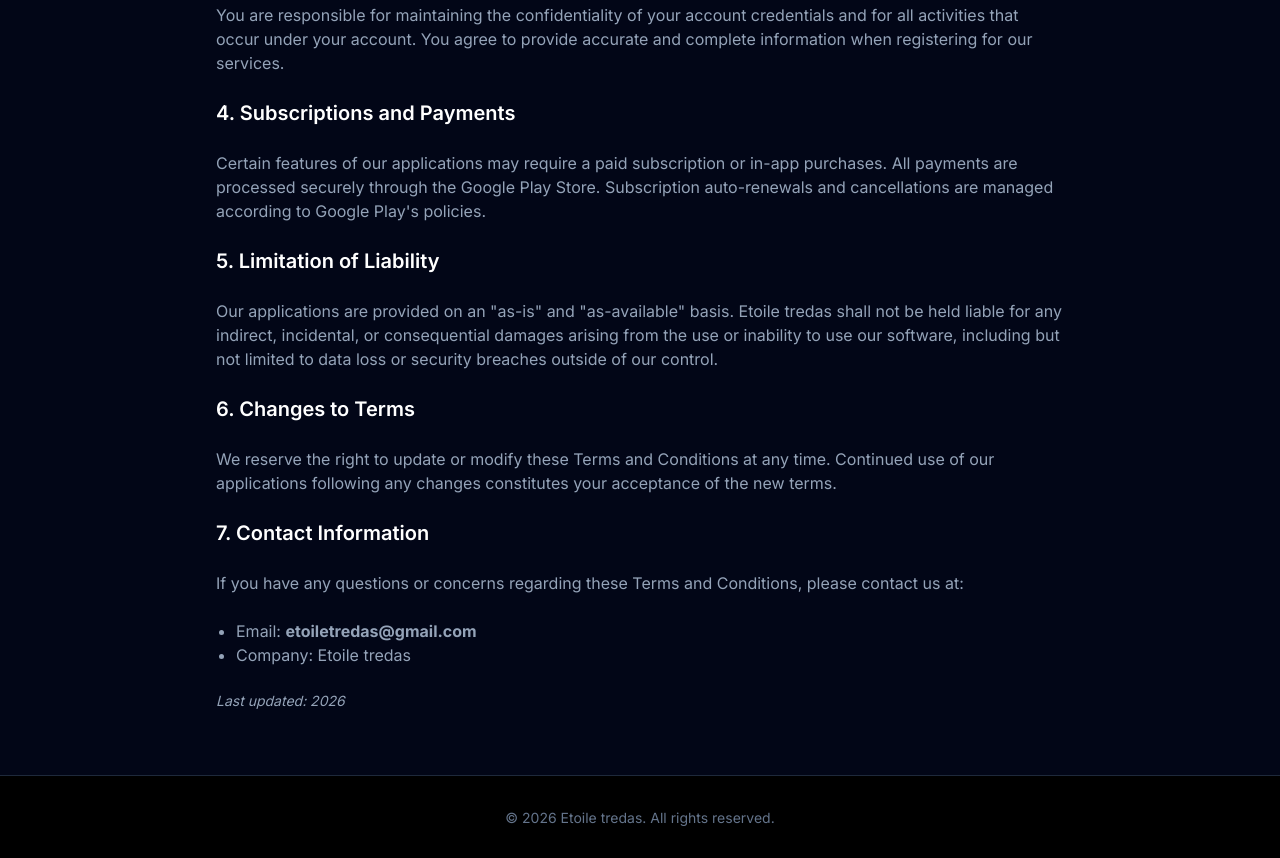
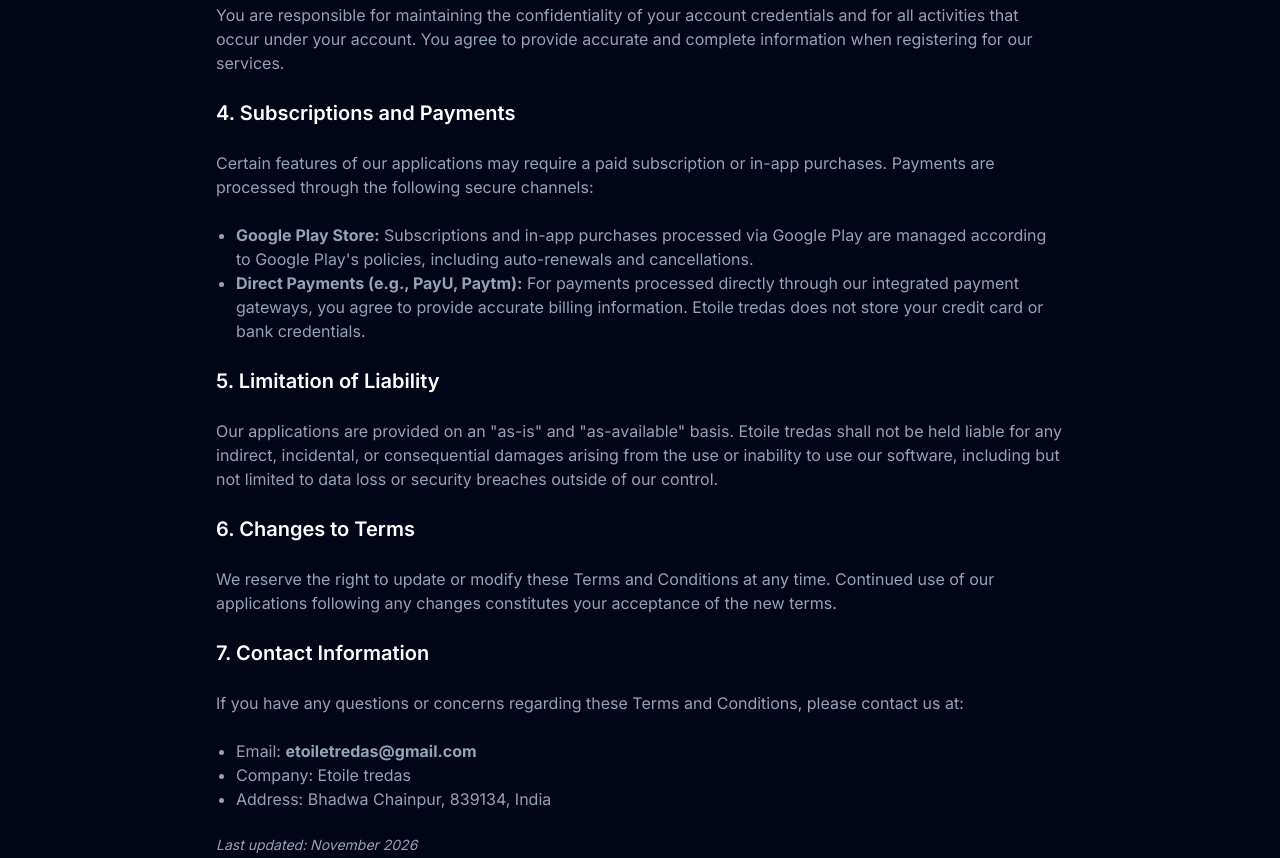
Before and after one commit to etoiletredas-arch/Etoiletredas, a plain HTML site: page terms.html in a window 1280 px wide. Shown: the part 610-1468 px from the top of the page. Drawn offline with nearby package versions, Linux system fonts and the light colour scheme.

Commit message:
Revise payment options and update company address
Updated the payment section to include direct payment options and added the company address. Also changed the last updated date to November 2026.

```diff
--- a/terms.html
+++ b/terms.html
@@ -42,8 +42,13 @@
             <h2 class="text-xl text-white font-semibold mt-8 mb-4">3. User Responsibilities</h2>
             <p>You are responsible for maintaining the confidentiality of your account credentials and for all activities that occur under your account. You agree to provide accurate and complete information when registering for our services.</p>
 
+            <!-- Updated Payment Section to include Direct Payments -->
             <h2 class="text-xl text-white font-semibold mt-8 mb-4">4. Subscriptions and Payments</h2>
-            <p>Certain features of our applications may require a paid subscription or in-app purchases. All payments are processed securely through the Google Play Store. Subscription auto-renewals and cancellations are managed according to Google Play's policies.</p>
+            <p>Certain features of our applications may require a paid subscription or in-app purchases. Payments are processed through the following secure channels:</p>
+            <ul class="list-disc pl-5 mt-2">
+                <li><strong>Google Play Store:</strong> Subscriptions and in-app purchases processed via Google Play are managed according to Google Play's policies, including auto-renewals and cancellations.</li>
+                <li><strong>Direct Payments (e.g., PayU, Paytm):</strong> For payments processed directly through our integrated payment gateways, you agree to provide accurate billing information. Etoile tredas does not store your credit card or bank credentials.</li>
+            </ul>
 
             <h2 class="text-xl text-white font-semibold mt-8 mb-4">5. Limitation of Liability</h2>
             <p>Our applications are provided on an "as-is" and "as-available" basis. Etoile tredas shall not be held liable for any indirect, incidental, or consequential damages arising from the use or inability to use our software, including but not limited to data loss or security breaches outside of our control.</p>
@@ -56,9 +61,11 @@
             <ul class="list-disc pl-5 mt-2">
                 <li>Email: <strong>etoiletredas@gmail.com</strong></li>
                 <li>Company: Etoile tredas</li>
+                <!-- Address Added Here -->
+                <li>Address: Bhadwa Chainpur, 839134, India</li>
             </ul>
 
-            <p class="mt-8 text-sm italic">Last updated: 2026</p>
+            <p class="mt-8 text-sm italic">Last updated: November 2026</p>
         </div>
     </main>
 
```
